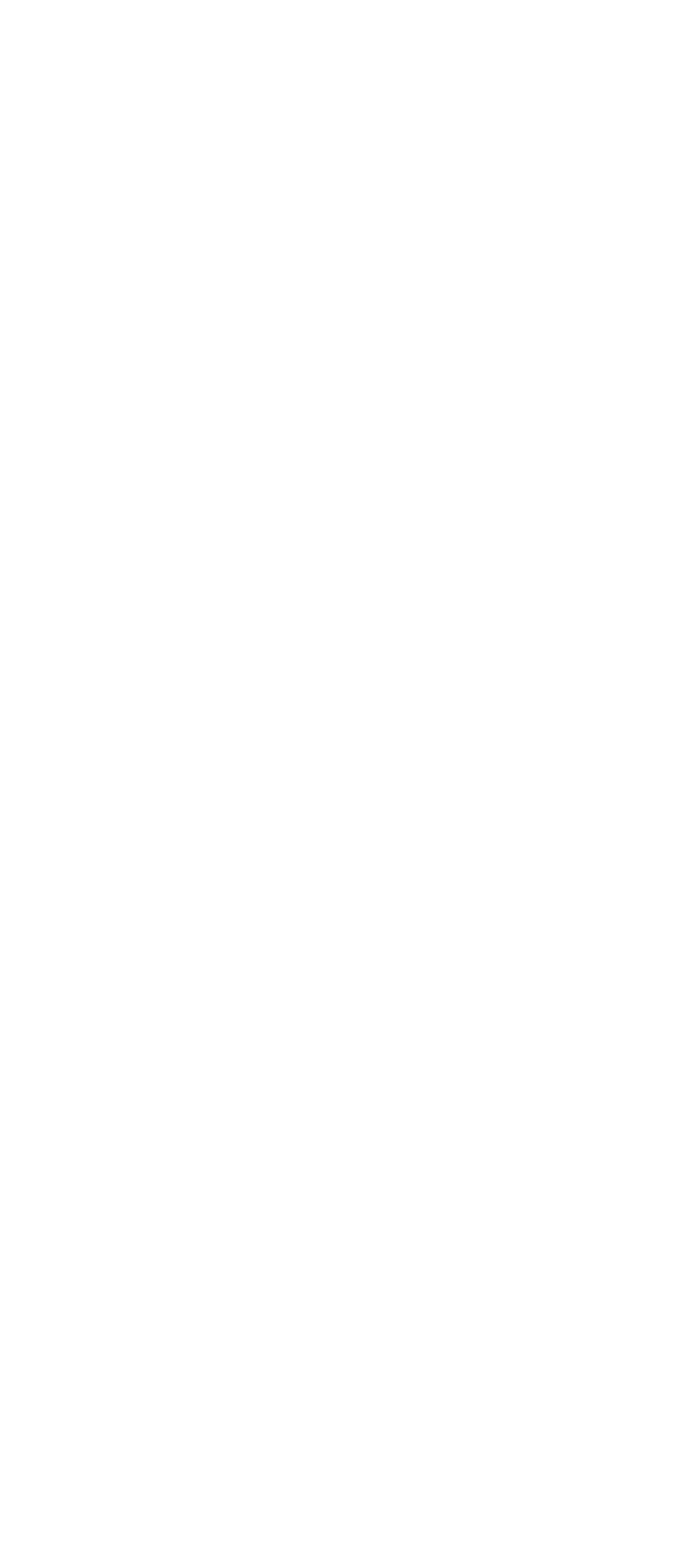
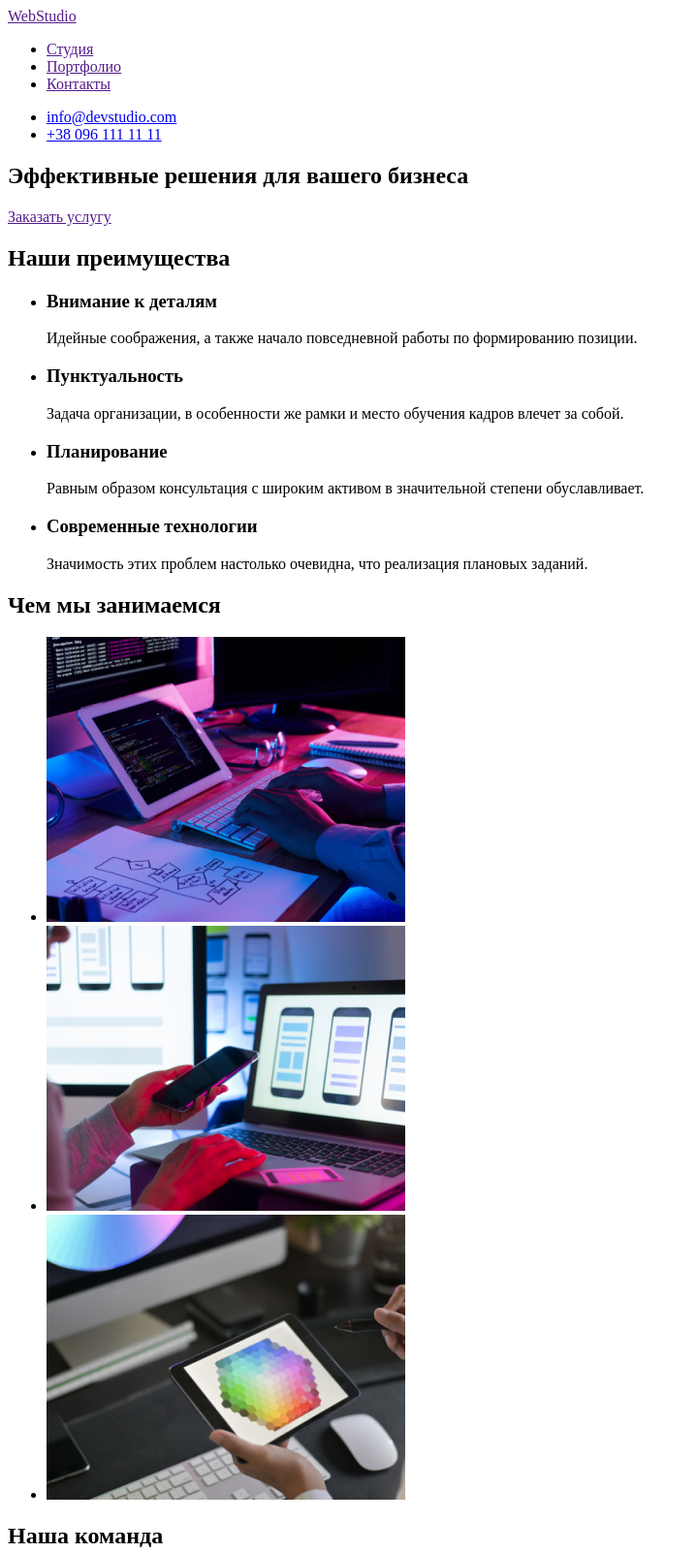
Before and after one commit to AlekseyCherkashyn/goit-markup-hw-01, a plain HTML site: page index.html in a window 1280 px wide. Shown: the top 1602 px of the page at 97% size, without its empty margins (0-719 px from the left). Before the commit the page ends 800 px from the top, so only its background shows below. Drawn offline with Linux system fonts and the light colour scheme.

Commit message:
homework1

```diff
--- a/index.html
+++ b/index.html
@@ -1,12 +1,98 @@
 <!DOCTYPE html>
-<html lang="en">
+<html lang="ru">
 <head>
     <meta charset="UTF-8">
     <meta http-equiv="X-UA-Compatible" content="IE=edge">
     <meta name="viewport" content="width=device-width, initial-scale=1.0">
-    <title>Document</title>
+    <title>Главная</title>
 </head>
 <body>
+    <header>
+        <nav>
+            <a href="">WebStudio</a>
+            <ul>
+                <li><a href="">Студия</a></li>
+                <li><a href="">Портфолио</a></li>
+                <li><a href="">Контакты</a></li>
+            </ul>
+        </nav>
+        <ul>
+            <li><a href="mailto:info@devstudio.com">info@devstudio.com</a></li>
+            <li><a href="tel:+380961111111">+38 096 111 11 11</a></li>
+        </ul>
+    </header>
+    <main>
+        <div>
+            <section>
+                <h1>Эффективные решения для вашего бизнеса</h1>
+                <a href="">Заказать услугу</a>
+            </section>
+        </div>
+        <section>
+            <h2>Наши преимущества</h2>
+            <ul>
+                <li>
+                    <h3>Внимание к деталям</h3>
+                    <p>Идейные соображения, а также начало повседневной работы по формированию позиции.</p>
+                </li>
+                <li>
+                    <h3>Пунктуальность</h3>
+                    <p>Задача организации, в особенности же рамки и место обучения кадров влечет за собой.</p>
+                </li>
+                <li>
+                    <h3>Планирование</h3>
+                    <p>Равным образом консультация с широким активом в значительной степени обуславливает.</p>
+                </li>
+                <li>
+                    <h3>Современные технологии</h3>
+                    <p>Значимость этих проблем настолько очевидна, что реализация плановых заданий.</p>
+                </li>
+            </ul>
+        </section>
+        <section>
+            <h2>Чем мы занимаемся</h2>
+            <ul>
+                <li><img src="/img/img.png" alt="img" width="370"></li>
+                <li><img src="/img/img-1.png" alt="img-1" width="370"></li>
+                <li><img src="/img/img-2.png" alt="img-2" width="370"></li>
+            </ul>
+        </section>
+        <section>
+            <h2>Наша команда</h2>
+            <ul>
+                <li>
+                    <img src="/img/team/img.jpg" alt="img" width="270">
+                    <h3>Игорь Демьяненко</h3>
+                    <p>Product Designer</p>
+                </li>
+                <li>
+                    <img src="/img/team/img-1.jpg" alt="img-1" width="270">
+                    <h3>Ольга Репина</h3>
+                    <p>Frontend Developer</p>
+                </li>
+                <li>
+                    <img src="/img/team/img-2.jpg" alt="img-2" width="270">
+                    <h3>Николай Тарасов</h3>
+                    <p>Marketing</p>
+                </li>
+                <li>
+                    <img src="/img/team/img-3.jpg" alt="img-3" width="270">
+                    <h3>Михаил Ермаков</h3>
+                    <p>UI Designer</p>
+                </li>
+            </ul>
+        </section>
 
-</body>
+    </main>
+    <footer>
+        <address>
+            <ul>
+            <li><a href="">WebStudio</a></li>
+            <li><p>г. Киев, пр-т Леси Украинки, 26</p></li>
+            <li><a href="mailto:info@devstudio.com">info@devstudio.com</a></li>
+            <li><a href="tel:+380961111111">+38 096 111 11 11</a></li>
+        </ul>
+        </address>
+    </footer>
+    </body>
 </html>
```
Also changed, not shown: .prettirrc.json (added), img/WebStudio.svg (added), img/img-1.png (added), img/img-2.png (added), img/img.png (added), img/team/img-1.jpg (added), img/team/img-2.jpg (added), img/team/img-3.jpg (added), img/team/img.jpg (added).
